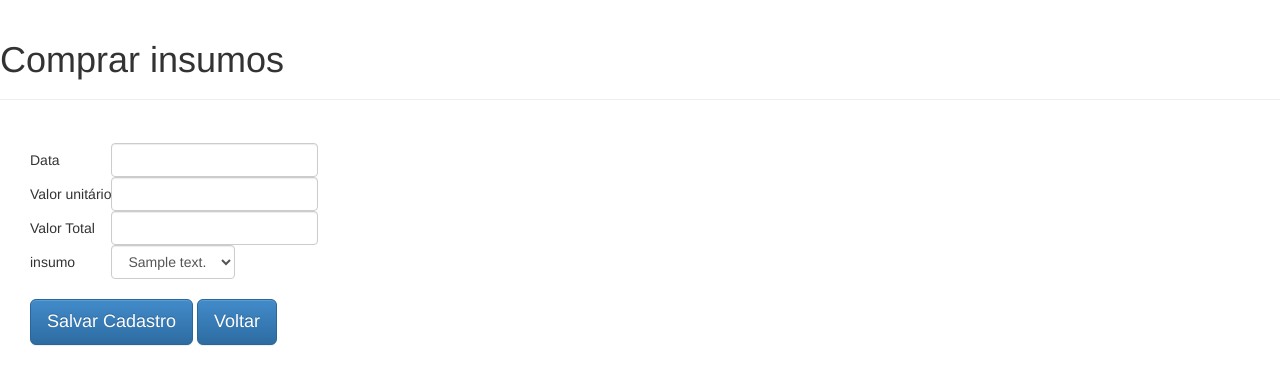
After one commit to WillianWithi/controleObra, a Flask app: page /compra in a window 1280 px wide. The commit adds this page. Shown: the top 385 px of the page. Run offline with Flask 2, Linux system fonts and the light colour scheme; tables that the repository leaves empty hold one stand-in row (values such as "Sample post"); some libraries are stand-ins or nearby versions.

Commit message:
Adicionado compra de insumos

```diff
--- a/app.py
+++ b/app.py
@@ -8,7 +8,6 @@ from flask.ext.sqlalchemy import SQLAlchemy
 
 app = Flask(__name__)
 app.config['SQLALCHEMY_DATABASE_URI'] = 'sqlite:///db.sqlite'
-
 db = SQLAlchemy(app)
 
 
@@ -113,7 +112,6 @@ def excluir(id):
 
 class Insumo(db.Model):
 	__tablename__ = 'insumo'
-
 	_id 		= db.Column(db.Integer, primary_key = True, autoincrement = True)
 	codigo 		= db.Column(db.Integer)
 	descricao 	= db.Column(db.String)
@@ -171,7 +169,13 @@ def excluir_insumo(id):
 	db.session.commit()
 
 	insumos = Insumo.query.all()
-	return render_template("lista_insumo.html", insumos=insumos)
+	return render_template("lista.html", insumos=insumos)
+
+# compra de insumos
+@app.route("/compra")
+def compra_insumo():
+	insumos = Insumo.query.all()
+	return render_template("compra_insumo.html", insumos=insumos)
 
 if __name__ == "__main__":
 	app.run(debug=True)
--- /dev/null
+++ b/templates/compra_insumo.html
@@ -0,0 +1,51 @@
+<!DOCTYPE html>
+<html>
+	<head>
+		<meta charset="UTF-8">
+		<!-- Latest compiled and minified CSS -->
+		<link rel="stylesheet" href="static/css/bootstrap.min.css">
+
+		<!-- Optional theme -->
+		<link rel="stylesheet" href="static/css/bootstrap-theme.min.css">
+
+		<!-- Latest compiled and minified JavaScript -->
+		<script src="static/js/bootstrap.min.js"></script>
+	<body>
+		<div class="page-header">
+			<h1>Comprar insumos</h1>
+		</div>
+		<div class="panel-body">
+			<form class="navbar-form navbar-left" action="{{ url_for('cadastro_insumo') }}" method="POST">
+				<table>
+				<tr>
+					<td>Data</td>
+					<td><input type="text" class="form-control" name="data"></td>
+				</tr>
+
+				<tr>
+					<td>Valor unitário</td>
+					<td><input type="text" class="form-control" name="valor_unitario"></td>
+				</tr>
+
+				<tr>
+					<td>Valor Total</td>
+					<td><input type="text" class="form-control" name="valor_total"></td>
+				</tr>
+
+				<tr>
+					<td>insumo</td>
+					<td>
+						 <select class="form-control" name="id_insumo">
+						 {% for insumo in insumos %}
+    						<option value="{{insumo._id}}">{{insumo.descricao}}</option>
+    					 {% endfor %}
+						</select>
+					</td>
+				</tr>
+			</table><br>
+					<input type="submit" class="btn btn-primary btn-lg" value="Salvar Cadastro"/>
+					<a href="{{ url_for('home') }}" ><input type="button" class="btn btn-primary btn-lg" value="Voltar"></a>
+			</form>
+		</div>
+	</body>
+</html>
--- a/templates/index.html
+++ b/templates/index.html
@@ -17,7 +17,6 @@
 		</div>
 		<div class="btn-group">
 			<a href="{{ url_for('cadastrar') }}"><input type="button" class="btn btn-primary btn-lg" value="Cadastro de Imoveis"></a>
-
 			<a href="{{ url_for('lista') }}"><input type="button" class="btn btn-primary btn-lg" value="Lista de Imoveis"></a>
 			<a href="{{ url_for('insumo') }}"><input type="button" class="btn btn-primary btn-lg" value="Cadastro de Insumo"></a>
 			<a href="{{ url_for('lista_insumo') }}"><input type="button" class="btn btn-primary btn-lg" value="Lista de Insumos"></a>
--- a/templates/lista.html
+++ b/templates/lista.html
@@ -26,6 +26,7 @@
 				<td>Data</td>
 				<td>Excluir</td>
 				<td>Editar</td>
+				<td>Comprar</td>
 			</tr>
 			{% for imovel in imoveis %}
 				<tr>
@@ -38,6 +39,7 @@
 					<td>{{ imovel.data }}</td>
 					<td><center><a href="/excluir/{{ imovel._id }}">Remover</a></center></td>
 					<td><center><a href="/atualizar/{{ imovel._id }}">Alterar</a></center></td>
+					<td><center><a href="/compra">Comprar insumo</a></center></td>
 				</tr>
 			{% endfor %}
 		</table><br>
```
Also changed, not shown: db.sqlite.
